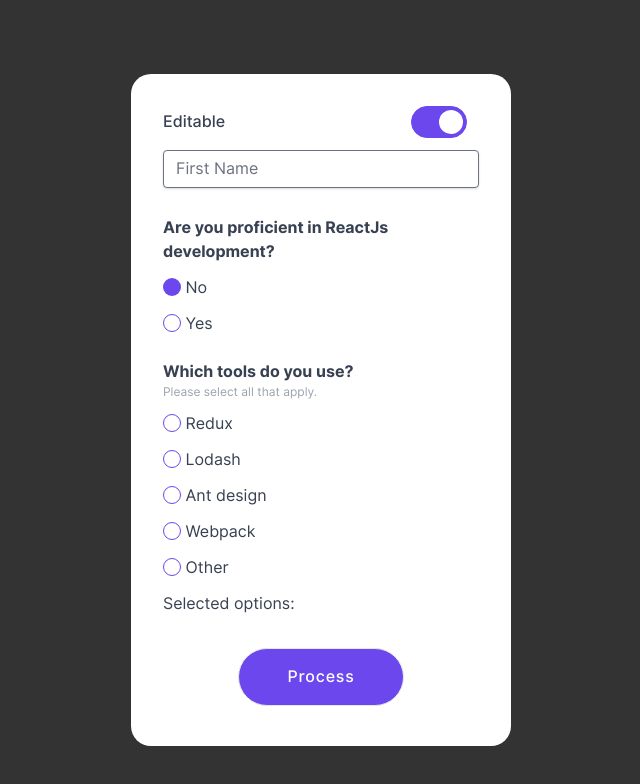
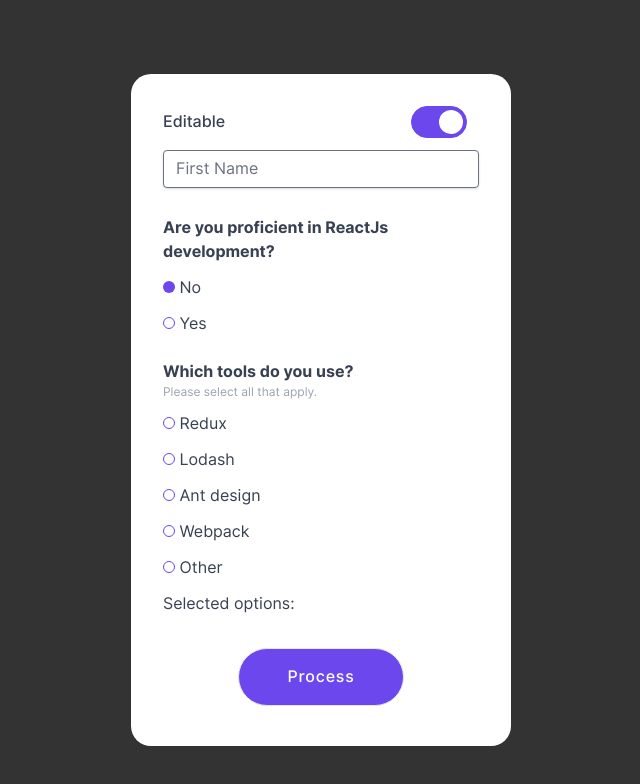
Before and after one commit to johnxlai/virgocx-assessment, a React (Vite) app: page / in a window 1280 px wide. Shown: the top 784 px of the page, without its empty margins (319-959 px from the left). Built offline with nearby package versions, Linux system fonts and the light colour scheme.

Commit message:
Update radio style

```diff
--- a/src/index.css
+++ b/src/index.css
@@ -74,15 +74,21 @@
   input[type='radio'],
   input[type='checkbox'] {
     appearance: none;
-    width: 18px;
-    height: 18px;
+    width: 12px;
+    height: 12px;
     background: transparent;
     border: 1px solid var(--main-bg-color);
     border-radius: 50%;
 
-    &:checked {
+    &:checked,
+    &:focus {
       background-image: none !important;
       background-color: var(--main-bg-color);
+    }
+
+    &:disabled {
+      background-color: #f3f4f6;
+      border-color: #f3f4f6;
     }
   }
 
```
